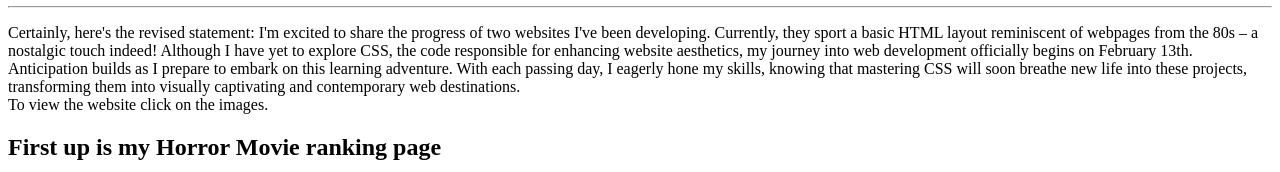
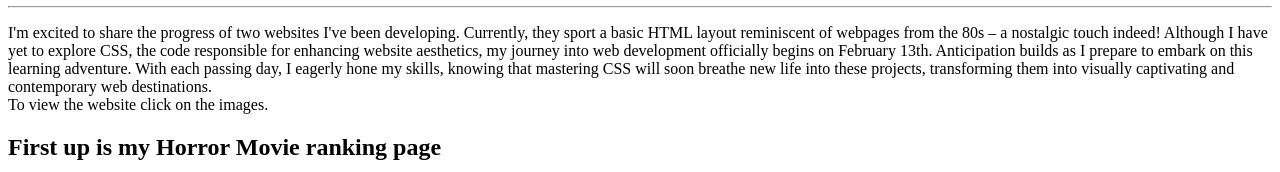
Before and after one commit to Ellis-Paige/MyWebDevelopment, a plain HTML site: page index.html in a window 1280 px wide. Shown: the part 628-800 px from the top of the page. Drawn offline with Linux system fonts and the light colour scheme.

Commit message:
Update index.html

```diff
--- a/index.html
+++ b/index.html
@@ -19,7 +19,6 @@
   <hr />
     <p>
 
-Certainly, here's the revised statement:
 
 I'm excited to share the progress of two websites I've been developing. Currently, they sport a basic HTML layout reminiscent of webpages from the 80s – a nostalgic touch indeed! Although I have yet to explore CSS, the code responsible for enhancing website aesthetics, my journey into web development officially begins on February 13th. Anticipation builds as I prepare to embark on this learning adventure. With each passing day, I eagerly hone my skills, knowing that mastering CSS will soon breathe new life into these projects, transforming them into visually captivating and contemporary web destinations.<br />
         To view the website click on the images.
```
